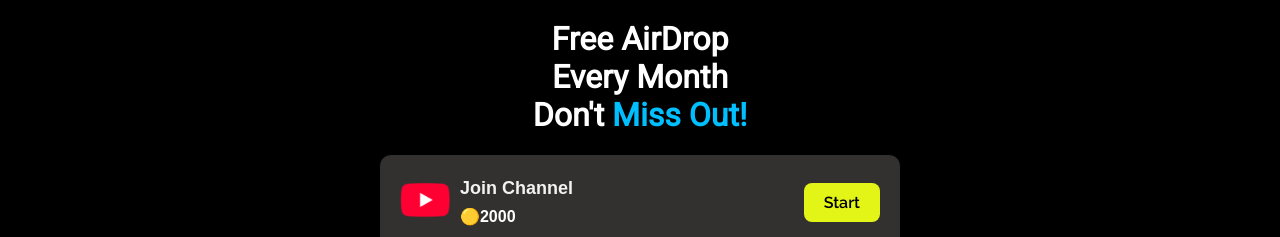
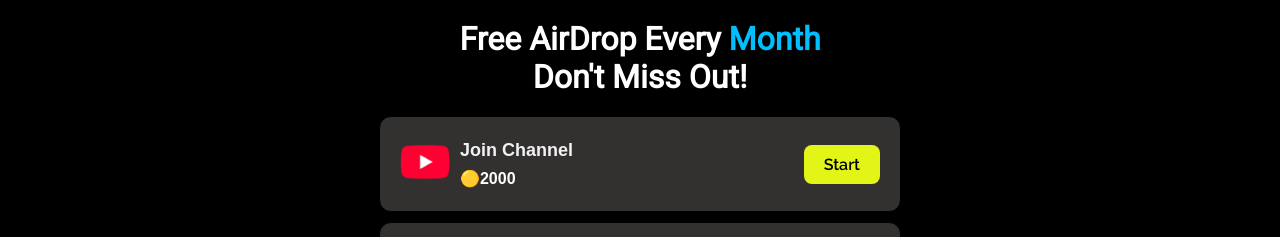
Before and after one commit to ayazkhan6130/SirePaw-Coin, a plain HTML site: page home.html in a window 1280 px wide. Shown: the top 237 px of the page. Drawn offline with Linux system fonts and the light colour scheme.

Commit message:
Update home.html

```diff
--- a/home.html
+++ b/home.html
@@ -49,7 +49,7 @@
 
 
 <h2 style="font-family: 'Roboto', sans-serif; font-size: 32px; color: white; margin-top: 20px; font-weight: 600;">
-    Free AirDrop <br>Every Month <br><align="left">Don't<font color="#00BFFF"> Miss Out!</font></align="left">
+   <b></b> Free AirDrop Every<font color="#00BFFF"> Month</b></font> <br><align="left"><font-size: 20px><font-size: 32px;>Don't Miss Out!</font>
 </h2>
 
 
```
